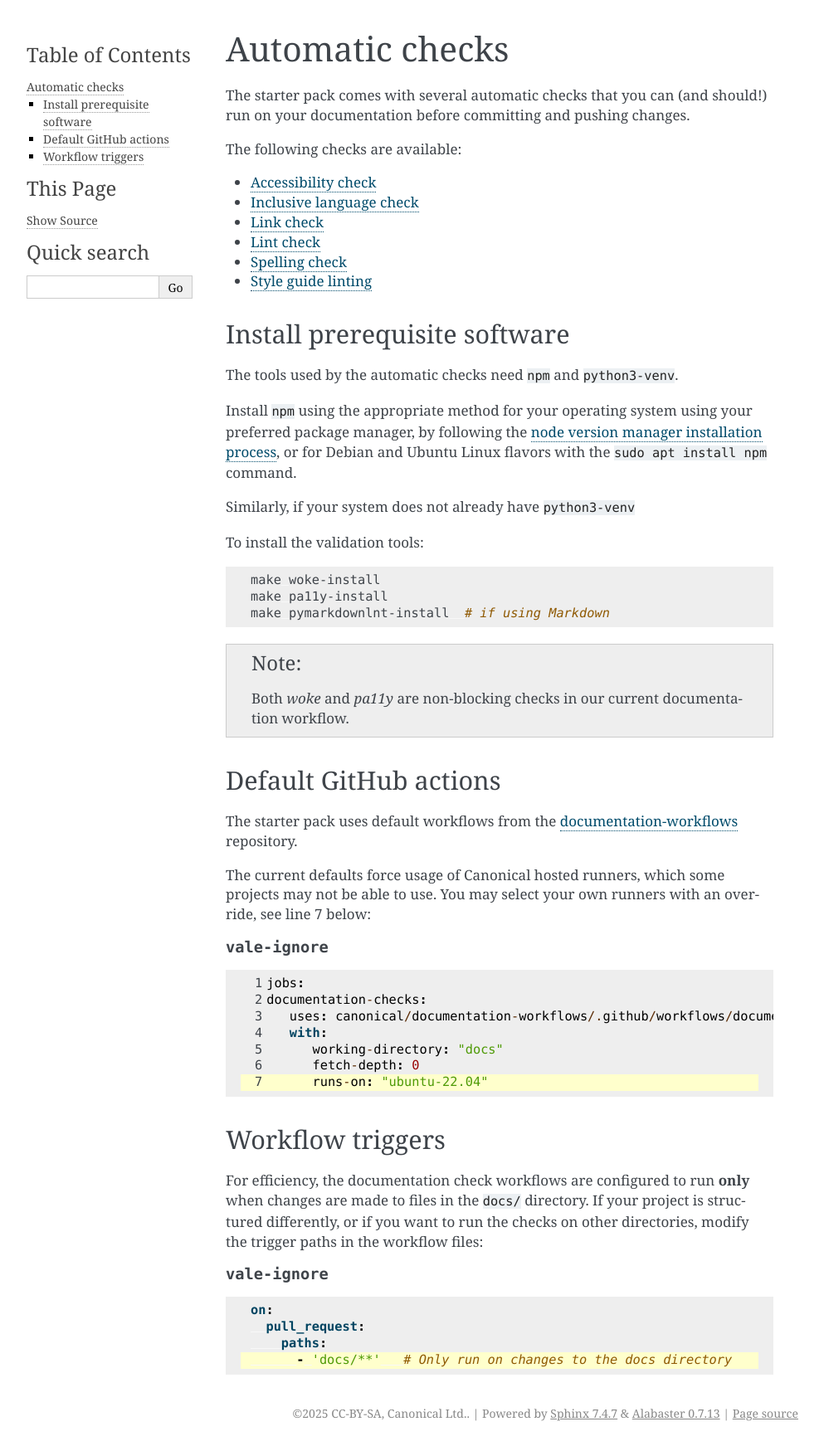
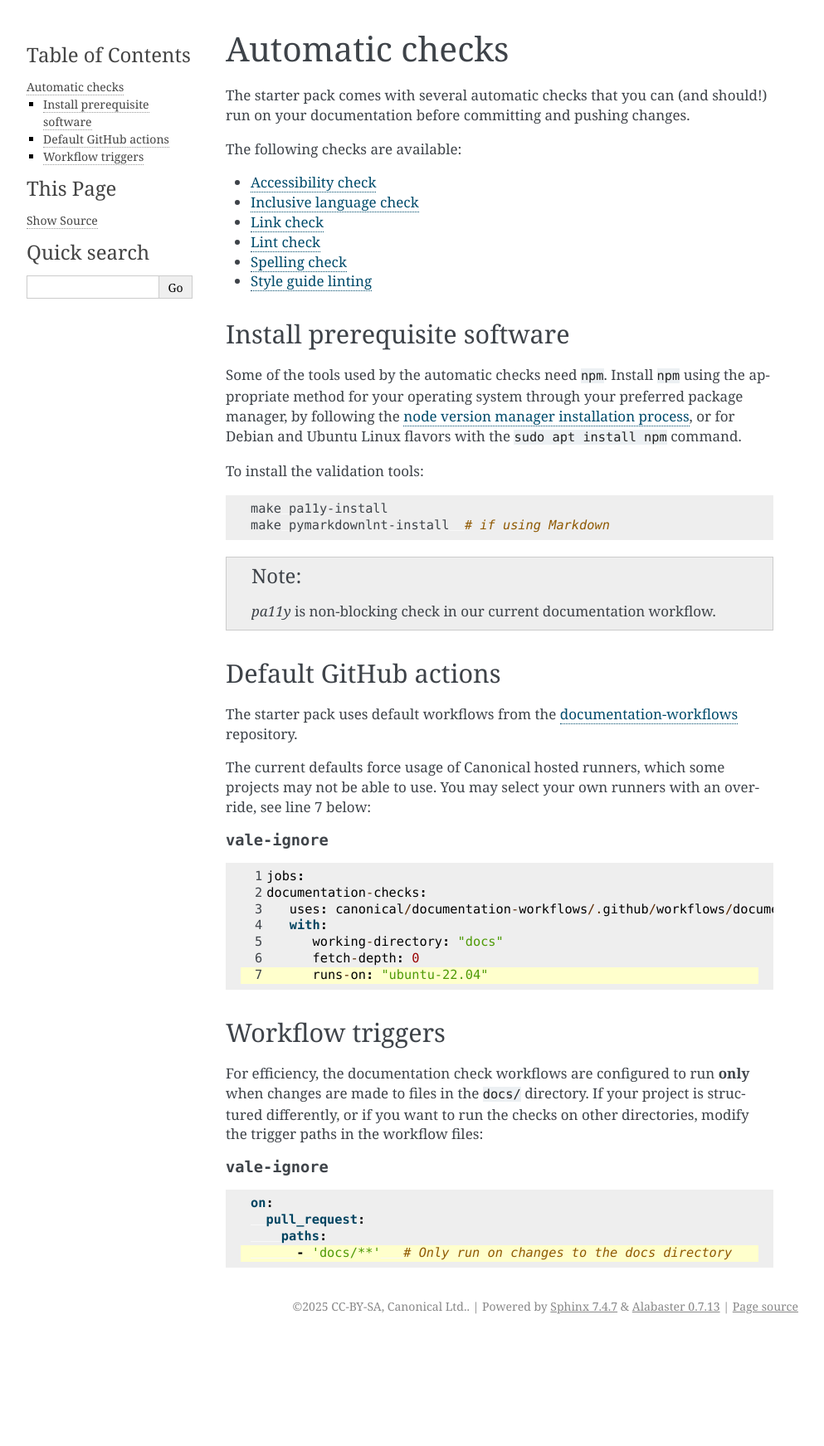
Before and after one commit to canonical/sphinx-docs-starter-pack, a Sphinx documentation site: the page built from docs/reference/automatic_checks.rst, in a window 1280 px wide. Shown: the whole page at 83% size, without its empty margins (148-1141 px from the left). Built offline with Sphinx 7.4.7, drawn with Linux system fonts in a browser that asks for light colours; pages that are not in the unit, such as notebooks, are missing from menus; after the commit the page ends 1614 px from its top, so only the background shows below that.

Commit message:
fix: update automatic_checks.rst remove woke prereqs

```diff
--- a/docs/reference/automatic_checks.rst
+++ b/docs/reference/automatic_checks.rst
@@ -16,23 +16,18 @@ The following checks are available:
 Install prerequisite software
 -----------------------------
 
-The tools used by the automatic checks need ``npm`` and ``python3-venv``.
-
-Install ``npm`` using the appropriate method for your operating system using your preferred package manager, by following the `node version  manager installation process <https://docs.npmjs.com/downloading-and-installing-node-js-and-npm#using-a-node-version-manager-to-install-nodejs-and-npm>`_, or for Debian and Ubuntu Linux flavors with the ``sudo apt install npm`` command.
-
-Similarly, if your system does not already have ``python3-venv``
+Some of the tools used by the automatic checks need ``npm``. Install ``npm`` using the appropriate method for your operating system through your preferred package manager, by following the `node version  manager installation process <https://docs.npmjs.com/downloading-and-installing-node-js-and-npm#using-a-node-version-manager-to-install-nodejs-and-npm>`_, or for Debian and Ubuntu Linux flavors with the ``sudo apt install npm`` command.
 
 To install the validation tools:
 
 .. code-block:: bash
 
-   make woke-install
    make pa11y-install
    make pymarkdownlnt-install  # if using Markdown
 
 .. note::
 
-   Both `woke` and `pa11y` are non-blocking checks in our current documentation workflow.
+   `pa11y` is non-blocking check in our current documentation workflow.
 
 Default GitHub actions
 ----------------------
```
